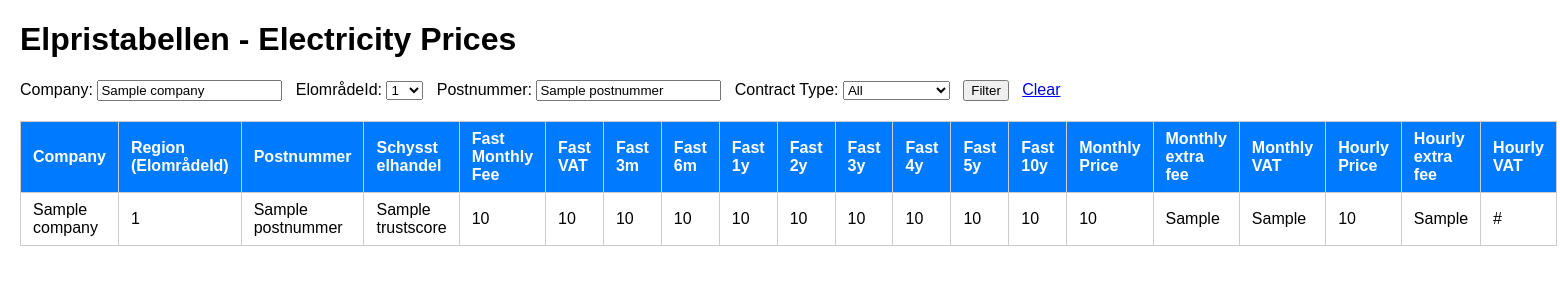
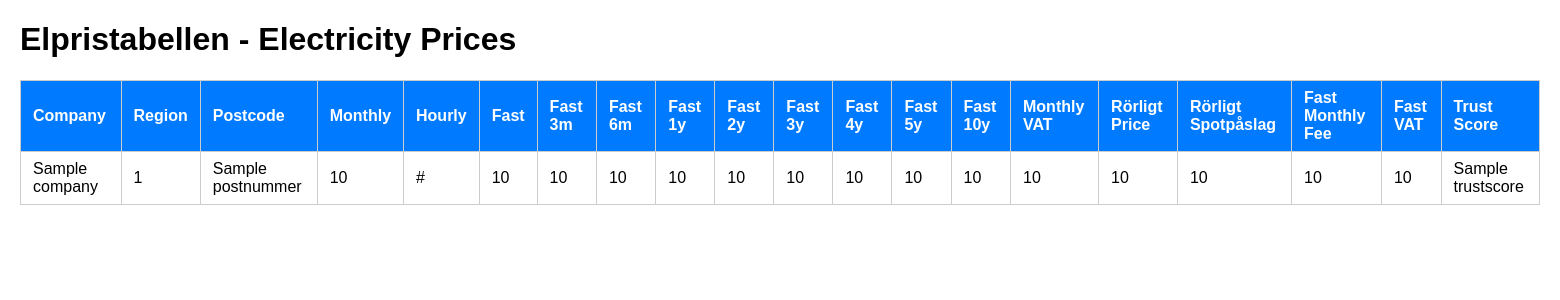
Before and after one commit to SharjeelJathol/elpristabellen, a Flask app: template templates/index.html in a window 1560 px wide. Shown: the top 300 px of the page. Run offline with Flask 3, Linux system fonts and the light colour scheme; the template is opened without the code that fills it: most values are stand-ins (such as "Sample title", 1, 10 or a date in 2020).

Commit message:
Add sortable columns to price table
Replaces the filter form with sortable table headers in index.html. Adds a JavaScript function to sort table rows by column, updates column names, and refactors table data rendering for improved usability.

```diff
--- a/templates/index.html
+++ b/templates/index.html
@@ -18,6 +18,7 @@
         border: 1px solid #ccc;
         padding: 8px 12px;
         text-align: left;
+        cursor: pointer;
       }
       th {
         background-color: #007bff;
@@ -30,75 +31,29 @@
   </head>
   <body>
     <h1>Elpristabellen - Electricity Prices</h1>
-    <form method="get" style="margin-bottom: 20px;">
-  <label>
-    Company:
-    <input type="text" name="company" value="{{ filters.get('company', '') }}">
-  </label>
-  &nbsp;
-  <label>
-    ElområdeId:
-    <select name="elomrade_id">
-      <option value="">All</option>
-      {% for id in [1,2,3,4] %}
-        <option value="{{ id }}" {% if filters.get('elomrade_id')|int == id %}selected{% endif %}>{{ id }}</option>
-      {% endfor %}
-    </select>
-  </label>
-  &nbsp;
-  <label>
-    Postnummer:
-    <input type="text" name="postnummer" value="{{ filters.get('postnummer', '') }}">
-  </label>
-  &nbsp;
-  <label>
-    Contract Type:
-    <select name="contract_type">
-      <option value="">All</option>
-      <option value="rorligt" {% if filters.get('contract_type') == 'rorligt' %}selected{% endif %}>Rörligt</option>
-      <option value="fast_3m" {% if filters.get('contract_type') == 'fast_3m' %}selected{% endif %}>Fast 3 months</option>
-      <option value="fast_6m" {% if filters.get('contract_type') == 'fast_6m' %}selected{% endif %}>Fast 6 months</option>
-      <option value="fast_1y" {% if filters.get('contract_type') == 'fast_1y' %}selected{% endif %}>Fast 1 year</option>
-      <option value="fast_2y" {% if filters.get('contract_type') == 'fast_2y' %}selected{% endif %}>Fast 2 years</option>
-      <option value="fast_3y" {% if filters.get('contract_type') == 'fast_3y' %}selected{% endif %}>Fast 3 years</option>
-      <option value="fast_4y" {% if filters.get('contract_type') == 'fast_4y' %}selected{% endif %}>Fast 4 years</option>
-      <option value="fast_5y" {% if filters.get('contract_type') == 'fast_5y' %}selected{% endif %}>Fast 5 years</option>
-      <option value="fast_10y" {% if filters.get('contract_type') == 'fast_10y' %}selected{% endif %}>Fast 10 years</option>
-      <option value="hourly" {% if filters.get('contract_type') == 'hourly' %}selected{% endif %}>Hourly</option>
-    </select>
-  </label>
-  &nbsp;
-  <button type="submit">Filter</button>
-  &nbsp;
-  <a href="/">Clear</a>
-</form>
-
-    <table>
+    <table id="priceTable">
       <thead>
         <tr>
-          <th>Company</th>
-          <th>Region (ElområdeId)</th>
-          <th>Postnummer</th>
-          <th>Schysst elhandel</th>
-          <!-- <th>Monthly Price</th>
-          <th>Hourly Price</th>
-          <th>Fast Price</th> -->
-          <th>Fast Monthly Fee</th>
-          <th>Fast VAT</th>
-          <th>Fast 3m</th>
-          <th>Fast 6m</th>
-          <th>Fast 1y</th>
-          <th>Fast 2y</th>
-          <th>Fast 3y</th>
-          <th>Fast 4y</th>
-          <th>Fast 5y</th>
-          <th>Fast 10y</th>
-          <th>Monthly Price</th>
-          <th>Monthly extra fee</th>
-          <th>Monthly VAT</th>
-          <th>Hourly Price</th>
-          <th>Hourly extra fee</th>
-          <th>Hourly VAT</th>
+          <th onclick="sortTable(0)">Company</th>
+          <th onclick="sortTable(1)">Region</th>
+          <th onclick="sortTable(2)">Postcode</th>
+          <th onclick="sortTable(3)">Monthly</th>
+          <th onclick="sortTable(4)">Hourly</th>
+          <th onclick="sortTable(5)">Fast</th>
+          <th onclick="sortTable(6)">Fast 3m</th>
+          <th onclick="sortTable(7)">Fast 6m</th>
+          <th onclick="sortTable(8)">Fast 1y</th>
+          <th onclick="sortTable(9)">Fast 2y</th>
+          <th onclick="sortTable(10)">Fast 3y</th>
+          <th onclick="sortTable(11)">Fast 4y</th>
+          <th onclick="sortTable(12)">Fast 5y</th>
+          <th onclick="sortTable(13)">Fast 10y</th>
+          <th onclick="sortTable(14)">Monthly VAT</th>
+          <th onclick="sortTable(15)">Rörligt Price</th>
+          <th onclick="sortTable(16)">Rörligt Spotpåslag</th>
+          <th onclick="sortTable(17)">Fast Monthly Fee</th>
+          <th onclick="sortTable(18)">Fast VAT</th>
+          <th onclick="sortTable(19)">Trust Score</th>
         </tr>
       </thead>
       <tbody>
@@ -107,33 +62,73 @@
           <td>{{ agreement.company }}</td>
           <td>{{ agreement.elomrade_id }}</td>
           <td>{{ agreement.postnummer }}</td>
-          <td>{{ agreement.trustscore }}</td>
-          <!-- <td>{{ agreement.price_monthly if agreement.price_monthly is not none else '-' }}</td>
-          <td>{{ agreement.price_hourly if agreement.price_hourly is not none else '-' }}</td>
-          <td>{{ agreement.price_fast if agreement.price_fast is not none else '-' }}</td> -->
-          <td>{{ agreement.price_fast_monthly_fee or '-' }}</td>
-          <td>{{ agreement.price_fast_vat or '-' }}</td>
-          <td>{{ agreement.price_fast_3m or '-' }}</td>
-          <td>{{ agreement.price_fast_6m or '-' }}</td>
-          <td>{{ agreement.price_fast_1y or '-' }}</td>
-          <td>{{ agreement.price_fast_2y or '-' }}</td>
-          <td>{{ agreement.price_fast_3y or '-' }}</td>
-          <td>{{ agreement.price_fast_4y or '-' }}</td>
-          <td>{{ agreement.price_fast_5y or '-' }}</td>
-          <td>{{ agreement.price_fast_10y or '-' }}</td>
-          <td>{{ agreement.rorligt_price or '-' }}</td>
-          <td>{{ agreement.rorligt_spotpaslag or '-' }}</td>
-          <td>{{ agreement.monthly_vat or '-' }}</td>
-          <td>{{ agreement.timpris_price or '-' }}</td>
-          <td>{{ agreement.timpris_spotpaslag or '-' }}</td>
-          <td>{{ agreement.hourly_vat or '-' }}</td>
-        </tr>
-        {% else %}
-        <tr>
-          <td colspan="6">No agreements found.</td>
+          <td>{{ agreement.price_monthly or '–' }}</td>
+          <td>{{ agreement.price_hourly or '–' }}</td>
+          <td>{{ agreement.price_fast or '–' }}</td>
+          <td>{{ agreement.price_fast_3m or '–' }}</td>
+          <td>{{ agreement.price_fast_6m or '–' }}</td>
+          <td>{{ agreement.price_fast_1y or '–' }}</td>
+          <td>{{ agreement.price_fast_2y or '–' }}</td>
+          <td>{{ agreement.price_fast_3y or '–' }}</td>
+          <td>{{ agreement.price_fast_4y or '–' }}</td>
+          <td>{{ agreement.price_fast_5y or '–' }}</td>
+          <td>{{ agreement.price_fast_10y or '–' }}</td>
+          <td>{{ agreement.price_monthly_vat or '–' }}</td>
+          <td>{{ agreement.price_rorligt or '–' }}</td>
+          <td>{{ agreement.price_rorligt_spotpaslag or '–' }}</td>
+          <td>{{ agreement.price_fast_monthly_fee or '–' }}</td>
+          <td>{{ agreement.price_fast_vat or '–' }}</td>
+          <td>{{ agreement.trustscore or 'Neutral' }}</td>
         </tr>
         {% endfor %}
       </tbody>
     </table>
+
+    <script>
+      let sortDirections = {};
+
+      function sortTable(colIndex) {
+        const table = document.getElementById('priceTable');
+        const tbody = table.tBodies[0];
+        const rows = Array.from(tbody.rows);
+
+        const isNumeric = !isNaN(
+          rows
+            .find((row) => row.cells[colIndex].innerText.trim() !== '–')
+            ?.cells[colIndex].innerText.trim(),
+        );
+
+        // Toggle sort direction
+        sortDirections[colIndex] = !sortDirections[colIndex];
+
+        rows.sort((a, b) => {
+          const aText = a.cells[colIndex].innerText.trim();
+          const bText = b.cells[colIndex].innerText.trim();
+
+          const aVal =
+            aText === '–'
+              ? isNumeric
+                ? Infinity
+                : ''
+              : isNumeric
+              ? parseFloat(aText)
+              : aText.toLowerCase();
+          const bVal =
+            bText === '–'
+              ? isNumeric
+                ? Infinity
+                : ''
+              : isNumeric
+              ? parseFloat(bText)
+              : bText.toLowerCase();
+
+          if (aVal < bVal) return sortDirections[colIndex] ? -1 : 1;
+          if (aVal > bVal) return sortDirections[colIndex] ? 1 : -1;
+          return 0;
+        });
+
+        rows.forEach((row) => tbody.appendChild(row));
+      }
+    </script>
   </body>
 </html>
```
